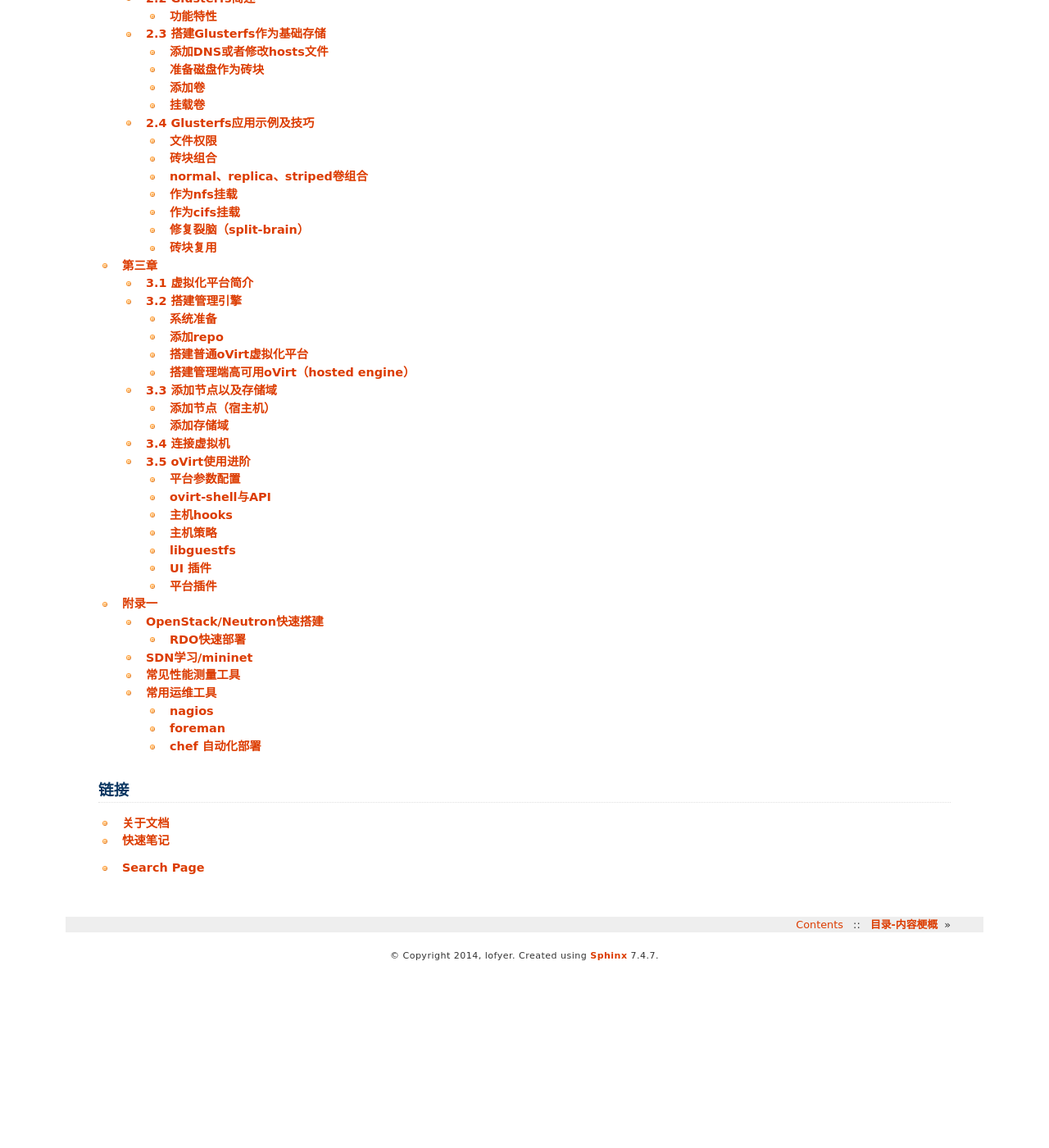
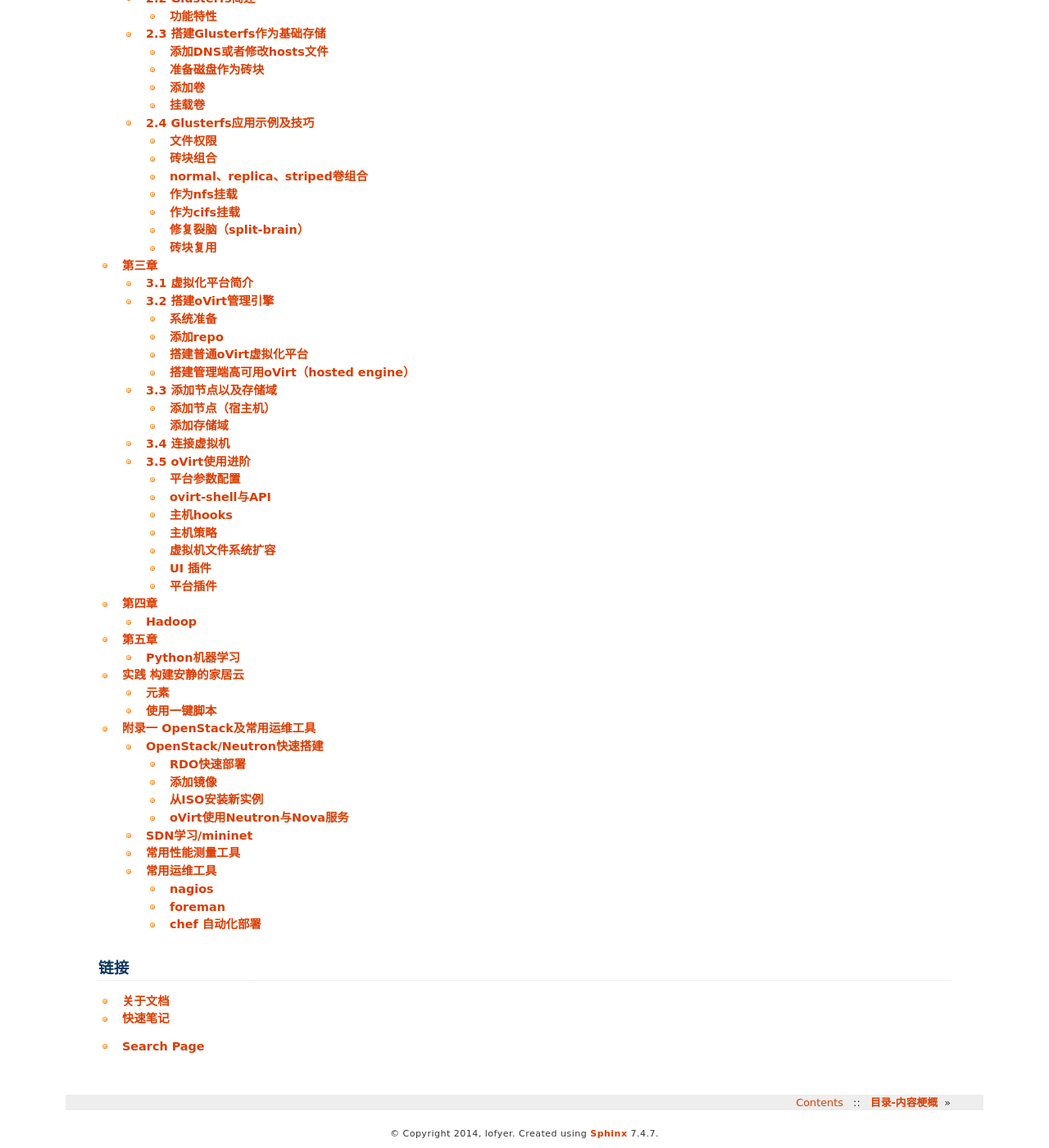
Before and after one commit to lofyer/InTheCloud, a Sphinx documentation site: the page built from source/index.rst, in a window 1280 px wide and 1400 px high, scrolled down 407 px. Shown: the whole window at 82% size. Built offline with Sphinx 7.4.7, drawn with Linux system fonts in a browser that asks for light colours; formulas are drawn with MathJax 3; before the commit the page ends 1590 px from its top, so only the background shows below that.

Commit message:
更新目录

```diff
--- a/source/conf.py
+++ b/source/conf.py
@@ -56,7 +56,7 @@
 # built documents.
 #
 # The short X.Y version.
-version = '1.0'
+version = '0.5'
 # The full version, including alpha/beta/rc tags.
 release = 'alpha'
 
--- a/source/index.rst
+++ b/source/index.rst
@@ -13,6 +13,9 @@
     posts/ch01.rst
     posts/ch02.rst
     posts/ch03.rst
+    posts/ch04.rst
+    posts/ch05.rst
+    posts/exp.rst
     posts/appendix01.rst
 
 链接
--- a/source/posts/appendix01.rst
+++ b/source/posts/appendix01.rst
@@ -1,6 +1,6 @@
-======
-附录一
-======
+================================
+附录一 OpenStack及常用运维工具
+================================
 
 --------------------------
 OpenStack/Neutron快速搭建
@@ -47,14 +47,14 @@
 
 .. note:: **安装说明**
 
-    在RedHat系列（CentOS）系统上部署，将selinux置为permissive；禁用NetworkManager，启用network服务，详细配置请参考以前章节。
+    建议在一台安装有RedHat系列（CentOS）系统上部署，将selinux置为permissive；禁用NetworkManager，启用network服务，详细配置请参考以前章节。
 
 .. code::
 
     sudo yum update -y
     sudo yum install -y http://rdo.fedorapeople.org/rdo-release.rpm
     sudo yum install -y openstack-packstack
-    packstack --allinone
+    sudo packstack --allinone
 
 请耐心等待，以上过程预计花费一到两小时。有关此次部署的详细信息，在安装完成后可以看到：
 
@@ -73,12 +73,23 @@
      * The installation log file is available at: /var/tmp/packstack/20140730-110621-upxlZJ/openstack-setup.log
      * The generated manifests are available at: /var/tmp/packstack/20140730-110621-upxlZJ/manifests
 
+可修改 */root/packstack-answers-20140730-110621.txt* 内容以 `增加计算节点 <http://openstack.redhat.com/Adding_a_compute_node>`_ ；同理可增加网络节点（待实验）。
+
+添加镜像
+---------
+
+从ISO安装新实例
+----------------
+
+oVirt使用Neutron与Nova服务
+---------------------------
+
 ----------------
 SDN学习/mininet
 ----------------
 
 -----------------
-常见性能测量工具
+常用性能测量工具
 -----------------
 
 ------------
--- a/source/posts/ch00.rst
+++ b/source/posts/ch00.rst
@@ -60,9 +60,7 @@
 
 - 4. Hadoop
 
-- 5. Storm
-
-- 6. Python处理“大”数据
+- 5. Python处理“大”数据
 
 --------
 实践
--- a/source/posts/ch03.rst
+++ b/source/posts/ch03.rst
@@ -55,8 +55,8 @@
 
     **集群策略（cluster policy）**：虚拟机运行或者迁移时所遵循的原则。
 
-3.2 搭建管理引擎
-----------------
+3.2 搭建oVirt管理引擎
+----------------------
 
 搭建oVirt平台的步骤：
 
@@ -795,12 +795,14 @@
 
 **示例：**
 
-libguestfs
-~~~~~~~~~~~
+虚拟机文件系统扩容
+~~~~~~~~~~~~~~~~~~~
 
-具体内容请参考 `libguestfs site <http://libguestfs.org/>`_ 。
+oVirt 3.4 磁盘可以进行在线扩容，但是对于磁盘内的文件系统需要单独支持，在此列出常用Linux以及Windows扩容方法。
 
-**Linux文件系统扩容**
+**Linux文件系统扩容（libguestfs）**
+
+    具体内容请参考 `libguestfs site <http://libguestfs.org/>`_ 。
 
     1. 检视磁盘
 
@@ -839,12 +841,12 @@
 
 **FAT/NTFS扩容**
 
-使用Paragon Partion Manager。
+    XP使用Paragon Partion Manager；Windows 7 在磁盘管理中即可扩容。
 
 UI 插件
 ~~~~~~~~
 
-更详细内容请参考 `oVirt官网关于UI插件的介绍 <http://www.ovirt.org/Features/UIPlugins>`_ ，在此我仅使用ShellInABox举例。
+更详细内容请参考 `oVirt官网关于UI插件的介绍 <http://www.ovirt.org/Features/UIPlugins>`_ ，在此我仅使用ShellInABox举例，你可以考虑将上面的libguestfs扩容加进来。
 
 **ShellInABox oVirt UI plugin**
 
--- /dev/null
+++ b/source/posts/ch04.rst
@@ -0,0 +1,6 @@
+======
+第四章
+======
+
+Hadoop
+------
--- /dev/null
+++ b/source/posts/ch05.rst
@@ -0,0 +1,6 @@
+======
+第五章
+======
+
+Python机器学习
+--------------
--- /dev/null
+++ b/source/posts/exp.rst
@@ -0,0 +1,9 @@
+======================
+实践 构建安静的家居云
+======================
+
+元素
+----
+
+使用一键脚本
+-------------
```
Also changed, not shown: source/images/apx01-01.png (added), source/images/apx01-02.png (added).
